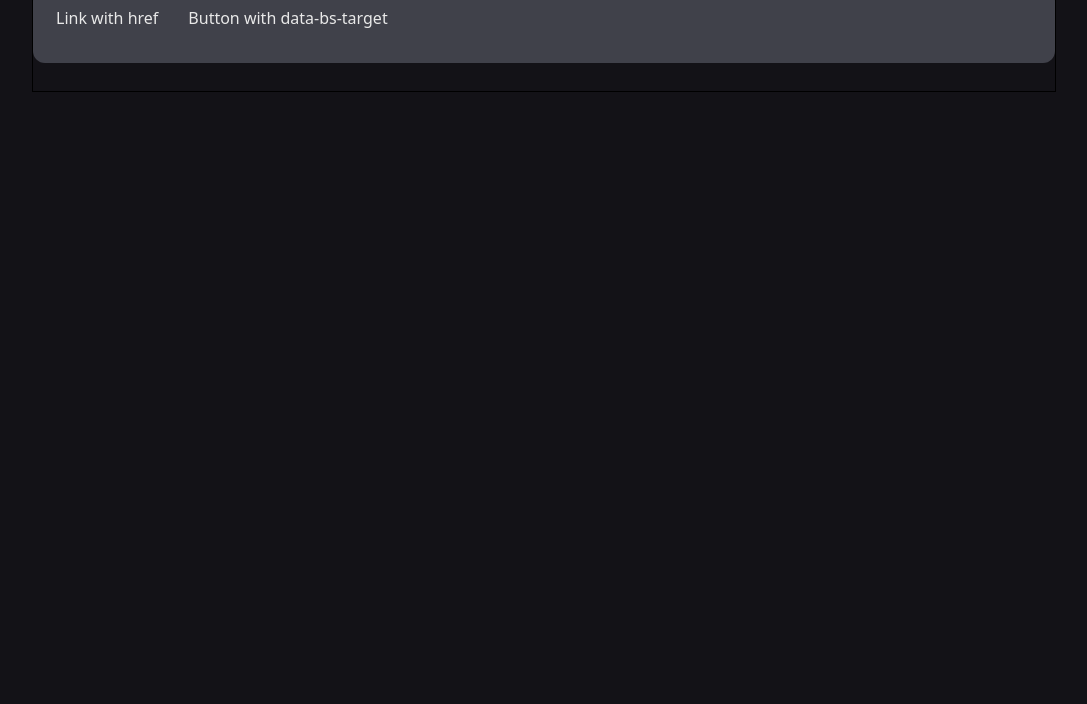
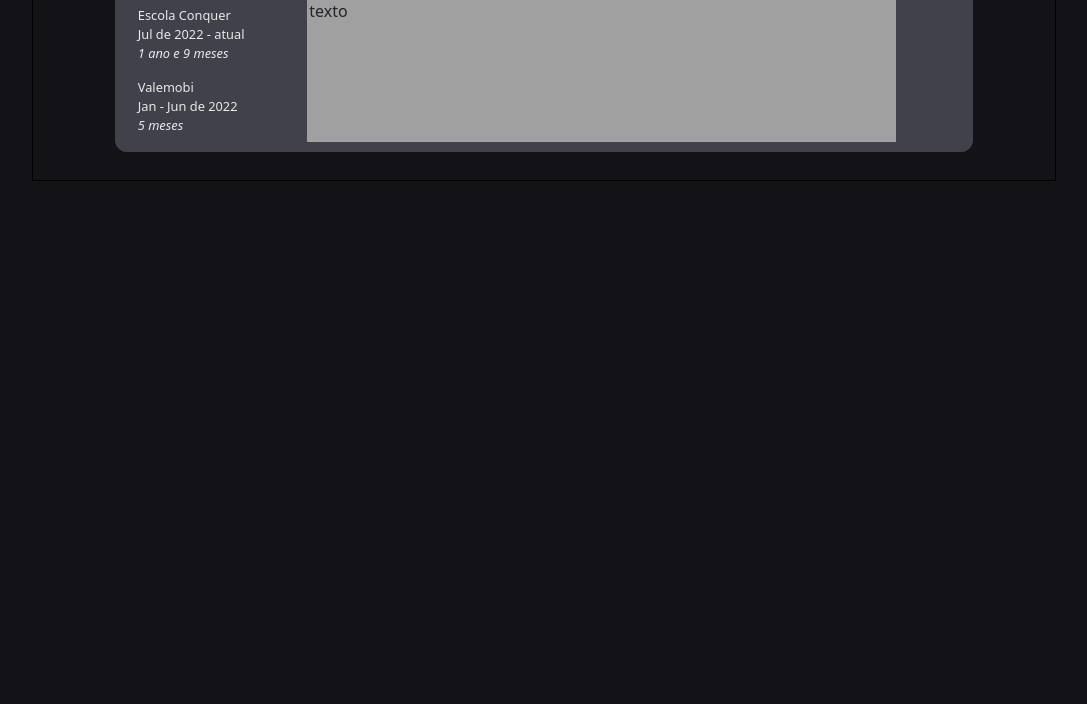
Before and after one commit to isaiaszanoni/isaias-silva-dev, a plain HTML site: page index.html in a window 1280 px wide. Shown: the part 96-800 px from the top of the page, without its empty margins (96-1183 px from the left). Drawn offline with nearby package versions, Linux system fonts and the light colour scheme.

Commit message:
start to implement My Journey Box

```diff
--- a/index.html
+++ b/index.html
@@ -14,15 +14,22 @@
     <section>
         <h1>Minha Jornada</h1>
 
-        <div class="experience" style="display: block; width: 100%;">
-            <p class="d-inline-flex gap-1">
-                <a class="btn btn-exp" data-bs-toggle="collapse" href="#collapseExample" role="button" aria-expanded="false" aria-controls="collapseExample">
-                    Link with href
-                </a>
-                <button class="btn btn-exp" type="button" data-bs-toggle="collapse" data-bs-target="#collapseExample2" aria-expanded="false" aria-controls="collapseExample">
-                    Button with data-bs-target
-                </button>
-            </p>
+        <div class="experience">
+            <div class="experience-buttons">
+                <div class="btn btn-exp" data-bs-toggle="collapse" href="#collapseExample" role="button" aria-expanded="false" aria-controls="collapseExample">
+                    <p class="exp-btn-title">Escola Conquer</p>
+                    <p class="exp-btn-subtitle">Jul de 2022 - atual</p>
+                    <p class="exp-btn-time">1 ano e 9 meses</p>
+                </div>
+                <div class="btn btn-exp" type="button" data-bs-toggle="collapse" data-bs-target="#collapseExample2" aria-expanded="false" aria-controls="collapseExample">
+                    <p class="exp-btn-title">Valemobi</p>
+                    <p class="exp-btn-subtitle">Jan - Jun de 2022</p>
+                    <p class="exp-btn-time">5 meses</p>
+                </div>
+            </div>
+            <div class="experience-describe">
+                <p>texto</p>
+            </div>
             <div class="collapse" id="collapseExample">
                 <div class="card card-body">
                     Some placeholder content for the collapse component. This panel is hidden by default but revealed when the user activates the relevant trigger.
--- a/style.css
+++ b/style.css
@@ -16,14 +16,51 @@ section {
 }
 
 .experience {
+    width: 84%;
     background-color: #40414A;
+
+    display: flex;
+    flex-direction: row;
 
     border-radius: 12px;
 
     padding: 10px;
 }
 
+.experience-describe {
+    display: block;
+    width: 70%;
+    background-color: #A0A0A0;
+}
+
+.experience-buttons {
+    width: 22%;
+    display: block;
+    flex-direction: column;
+    align-items: self-start;
+
+    padding-right: 1%;
+
+    border-right: 2px solid #A0A0A0;
+}
+
 .btn-exp {
     background: none;
     color: #E9E9E9;
+    /* border: 1px solid #E9E9E9; */
+
+    width: 98%;
+    text-align: start;
+
+    font-size: 0.8rem;
+
+    p {
+        margin: 0;
+        padding: 0;
+    }
 }
+
+.exp-btn-time {
+    font-weight: 200;
+    font-style: italic;
+}
```
